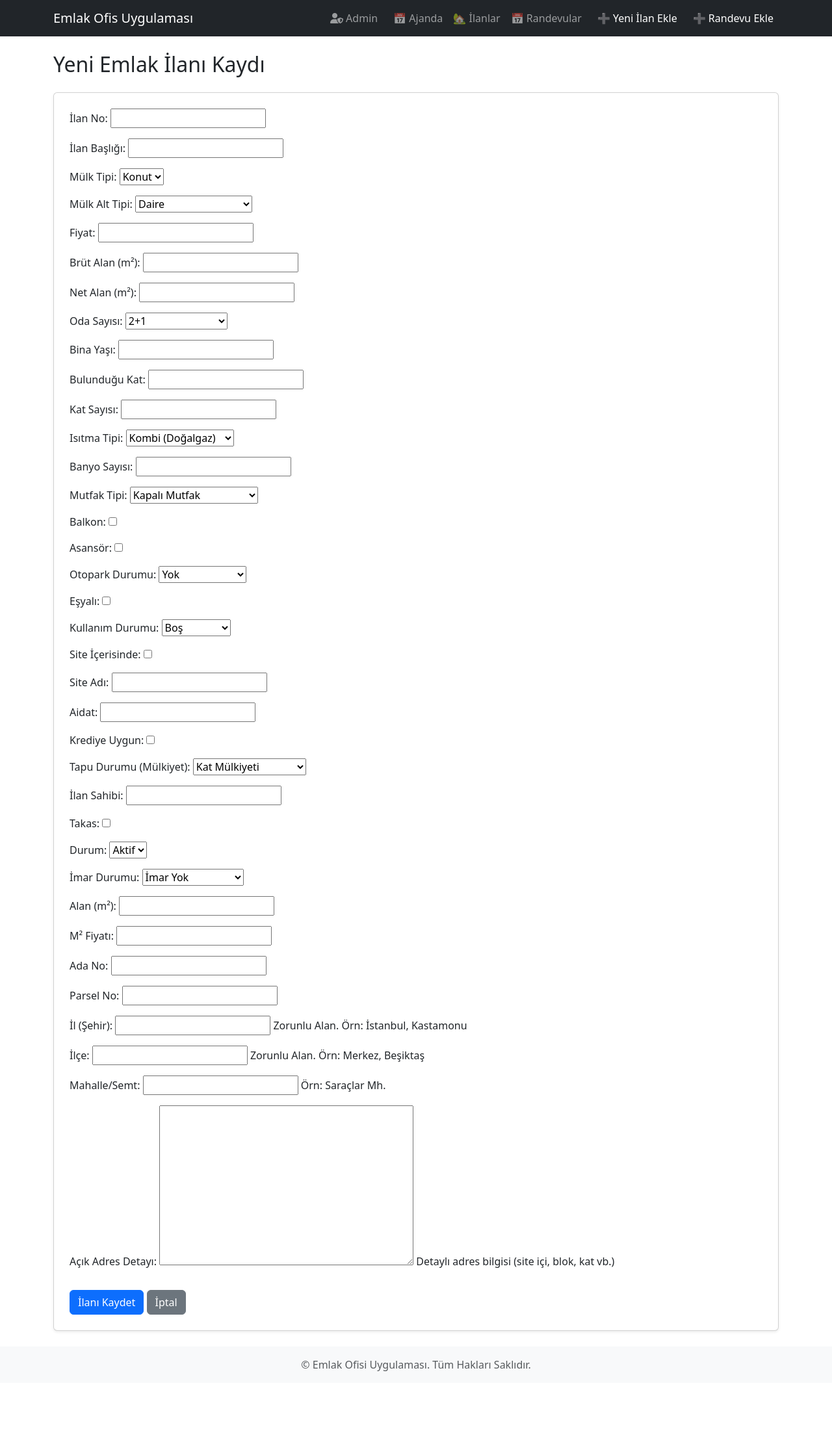
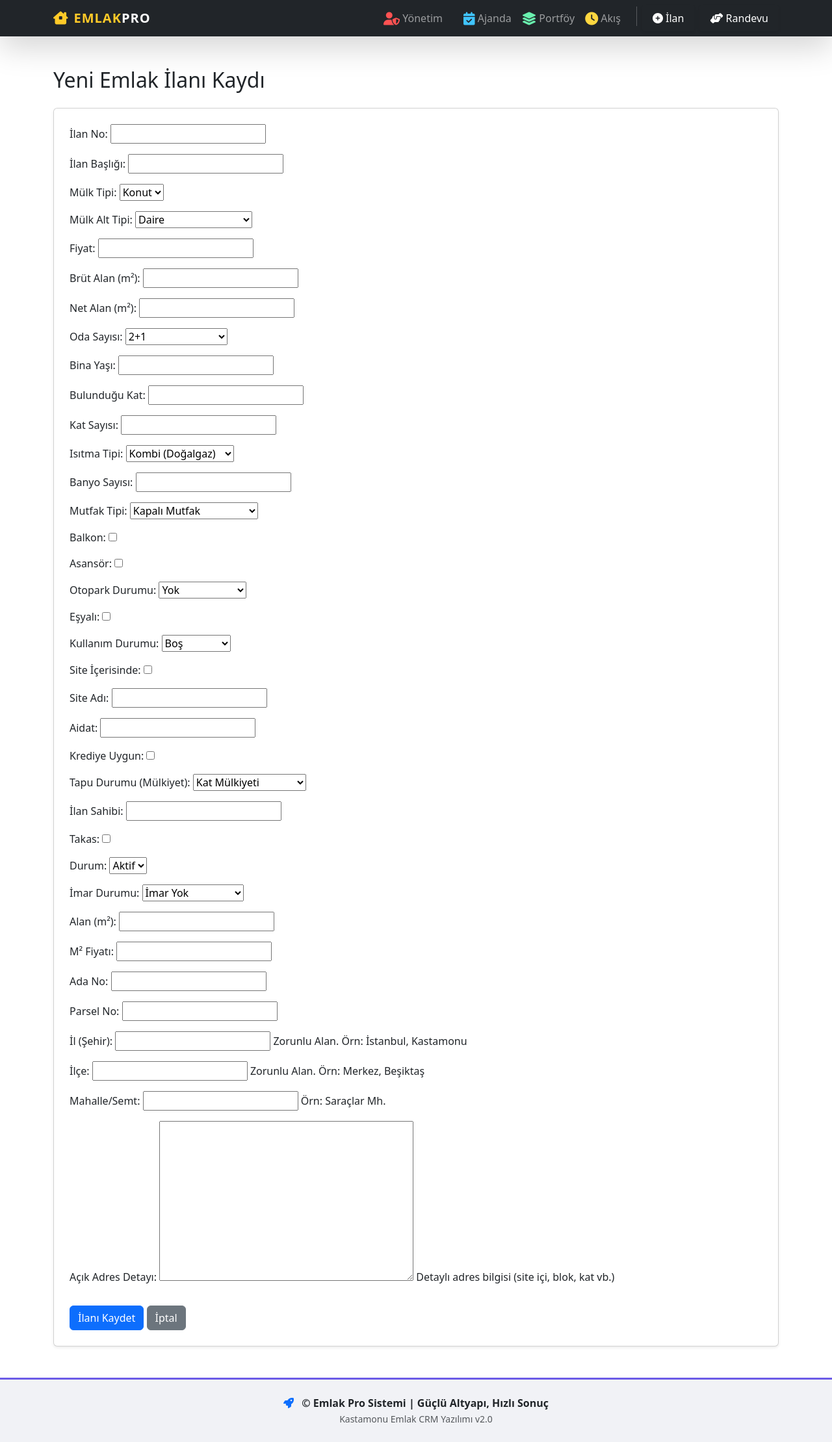
Before and after one commit to Bibsiroglu/OfficeAppNew, a Django app: page /ekle/ in a window 1280 px wide. Shown: the whole page at 65% size. Before the commit the page ends 2110 px from the top, so only its background shows below. Run offline with Django 5.2, Linux system fonts and the light colour scheme.

Commit message:
Basemap Düzenlendi

```diff
--- a/ilanlar/apps.py
+++ b/ilanlar/apps.py
@@ -4,4 +4,4 @@ from django.apps import AppConfig
 class IlanlarConfig(AppConfig):
     default_auto_field = 'django.db.models.BigAutoField'
     name = 'ilanlar'
-    verbose_name = 'EMLAK YÖNETİM SİSTEMİ'
+    verbose_name = 'EMLAK YÖNETİM PANELİ'
--- a/ilanlar/templates/base.html
+++ b/ilanlar/templates/base.html
@@ -6,56 +6,123 @@
     <meta charset="UTF-8">
     <meta name="viewport" content="width=device-width, initial-scale=1.0">
 
-    <title>Emlak Yönetim Sistemi | {% block title %}Anasayfa{% endblock title %}</title>
+    <title>Emlak Pro | {% block title %}Hızlı Yönetim{% endblock title %}</title>
 
     <link href="https://cdn.jsdelivr.net/npm/bootstrap@5.3.3/dist/css/bootstrap.min.css" rel="stylesheet">
     <link rel="stylesheet" href="https://cdnjs.cloudflare.com/ajax/libs/font-awesome/6.5.2/css/all.min.css">
 
+    <style>
+        /* Canlılık katan küçük dokunuşlar */
+        .nav-link {
+            transition: all 0.3s ease;
+        }
+
+        .nav-link:hover {
+            transform: translateY(-2px);
+        }
+
+        .btn-hover:hover {
+            transform: scale(1.05);
+            transition: 0.3s;
+        }
+
+        .navbar-brand {
+            font-weight: 800;
+            letter-spacing: 1px;
+            color: #ffca28 !important;
+        }
+
+        /* İkon Renkleri */
+        .icon-admin {
+            color: #ff5252;
+        }
+
+        /* Canlı Kırmızı */
+        .icon-ajanda {
+            color: #40c4ff;
+        }
+
+        /* Gökyüzü Mavisi */
+        .icon-ilanlar {
+            color: #69f0ae;
+        }
+
+        /* Parlak Yeşil */
+        .icon-randevu {
+            color: #ffd740;
+        }
+
+        /* Altın Sarısı */
+
+        /* Footer canlandırma */
+        footer {
+            border-top: 3px solid #6c5ce7;
+            background: #f1f2f6 !important;
+        }
+    </style>
+    {% block extra_head %}{% endblock %}
 </head>
 
 <body>
 
-    <nav class="navbar navbar-expand-lg navbar-dark bg-dark">
+    <nav class="navbar navbar-expand-lg navbar-dark bg-dark shadow-lg">
         <div class="container">
-            <a class="navbar-brand" href="{% url 'ilan_listesi' %}">Emlak Ofis Uygulaması</a>
+            <a class="navbar-brand" href="{% url 'ilan_listesi' %}">
+                <i class="fa-solid fa-house-chimney-window me-2"></i>EMLAK<span class="text-white">PRO</span>
+            </a>
             <button class="navbar-toggler" type="button" data-bs-toggle="collapse" data-bs-target="#navbarNav"
                 aria-controls="navbarNav" aria-expanded="false" aria-label="Toggle navigation">
                 <span class="navbar-toggler-icon"></span>
             </button>
             <div class="collapse navbar-collapse" id="navbarNav">
-                <ul class="navbar-nav ms-auto">
-                    {# YENİ EKLENEN: ADMIN PANELİ #}
+                <ul class="navbar-nav ms-auto align-items-center">
+
+                    {# ADMIN PANELİ #}
                     <li class="nav-item">
-                        <a class="nav-link btn btn-sm btn-outline-info ms-md-2" href="/admin/">
-                            <i class="fas fa-user-shield"></i> Admin
+                        <a class="nav-link btn btn-sm btn-outline-danger ms-md-2 px-3 border-0" href="/admin/">
+                            <i class="fas fa-user-shield icon-admin fa-lg"></i> <span
+                                class="d-md-none d-lg-inline">Yönetim</span>
                         </a>
                     </li>
+
                     {# AJANDA #}
                     <li class="nav-item">
-                        <a class="nav-link btn btn-sm btn-outline-info ms-md-2" href="{% url 'ajanda_sayfasi' %}">
-                            📅 Ajanda
+                        <a class="nav-link ms-md-2" href="{% url 'ajanda_sayfasi' %}">
+                            <i class="fa-solid fa-calendar-check icon-ajanda fa-lg"></i> Ajanda
                         </a>
                     </li>
 
                     {# İlanlar Sayfası #}
                     <li class="nav-item">
-                        <a class="nav-link" href="{% url 'ilan_listesi' %}">🏡 İlanlar</a>
+                        <a class="nav-link" href="{% url 'ilan_listesi' %}">
+                            <i class="fa-solid fa-layer-group icon-ilanlar fa-lg"></i> Portföy
+                        </a>
                     </li>
 
                     {# RANDEVULAR LİSTESİ #}
                     <li class="nav-item">
-                        <a class="nav-link" href="{% url 'randevu_listesi' %}">📅 Randevular</a>
+                        <a class="nav-link" href="{% url 'randevu_listesi' %}">
+                            <i class="fa-solid fa-clock icon-randevu fa-lg"></i> Akış
+                        </a>
+                    </li>
+
+                    <li class="nav-item ms-lg-3 d-none d-lg-block">
+                        <div class="vr text-white opacity-25" style="height: 30px;"></div>
                     </li>
 
                     {# YENİ İLAN EKLE #}
                     <li class="nav-item">
-                        <a class="nav-link btn btn-sm btn-success text-white ms-md-2" href="/admin/ilanlar/ilan/add/">
-                            ➕ Yeni İlan Ekle
+                        <a class="nav-link btn btn-sm btn-success text-white ms-md-2 px-3 btn-hover shadow-sm"
+                            href="/admin/ilanlar/ilan/add/">
+                            <i class="fa-solid fa-circle-plus"></i> İlan
                         </a>
                     </li>
+
+                    {# RANDEVU EKLE #}
                     <li class="nav-item">
-                        <a class="nav-link btn btn-sm btn-info text-white ms-md-2" href="/admin/ilanlar/randevu/add/">
-                            ➕ Randevu Ekle
+                        <a class="nav-link btn btn-sm btn-primary text-white ms-md-2 px-3 btn-hover shadow-sm"
+                            href="/admin/ilanlar/randevu/add/">
+                            <i class="fa-solid fa-handshake-angle"></i> Randevu
                         </a>
                     </li>
                 </ul>
@@ -63,15 +130,18 @@
         </div>
     </nav>
 
-    <div class="container my-4">
+    <div class="container my-5">
         {% block content %}
-
         {% endblock content %}
     </div>
 
-    <footer class="py-3 bg-light text-center">
+    <footer class="py-4 text-center mt-auto">
         <div class="container">
-            <p class="mb-0 text-muted">© {{"now"|date:"Y"}} Emlak Ofisi Uygulaması. Tüm Hakları Saklıdır.</p>
+            <p class="mb-0 fw-bold">
+                <i class="fa-solid fa-rocket text-primary me-2"></i>
+                © {{"now"|date:"Y"}} Emlak Pro Sistemi | Güçlü Altyapı, Hızlı Sonuç
+            </p>
+            <small class="text-muted">Kastamonu Emlak CRM Yazılımı v2.0</small>
         </div>
     </footer>
 
```
